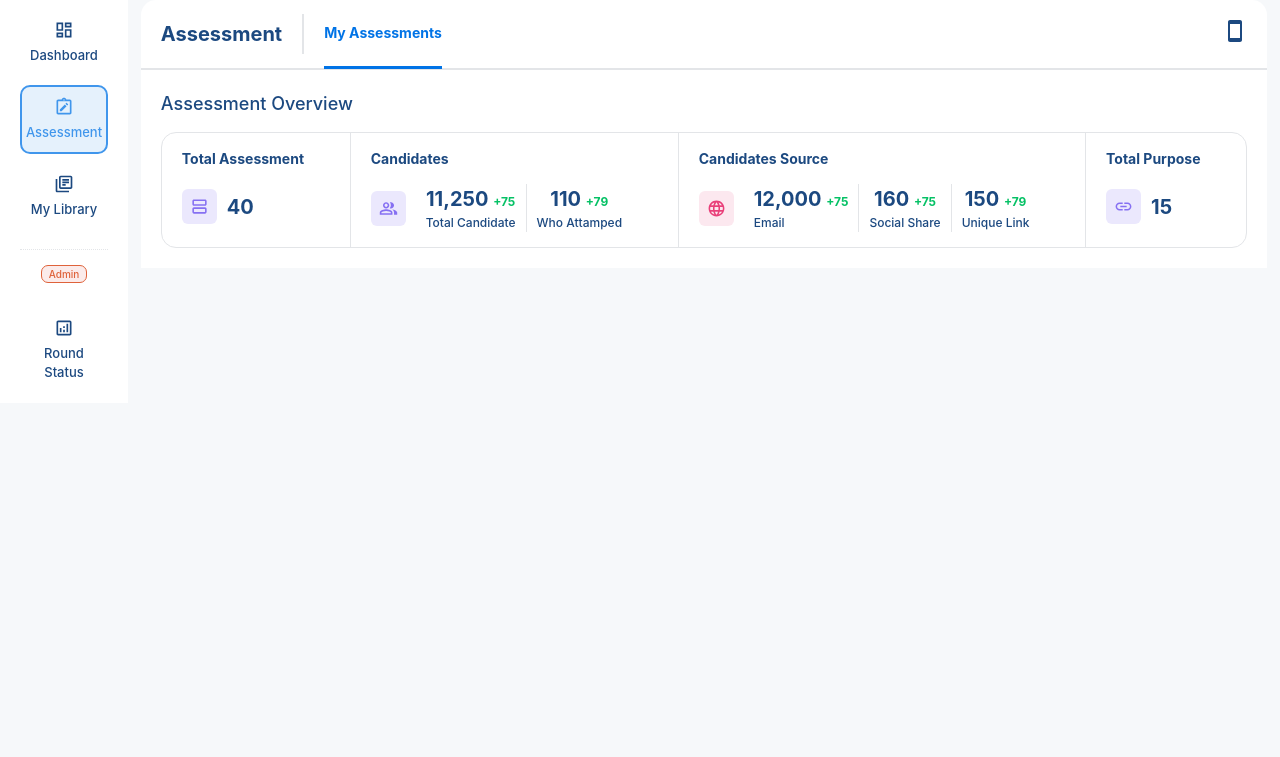
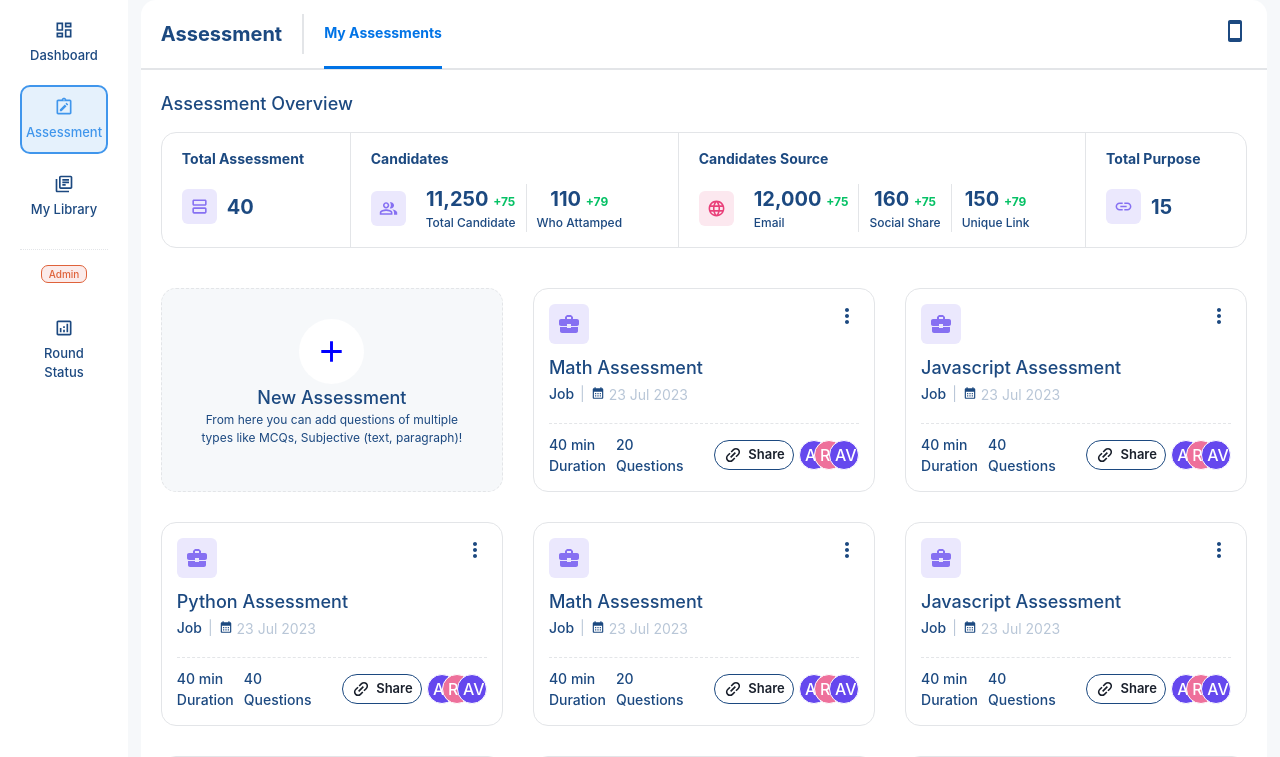
Before and after one commit to ayush1013/Unstop_Assignment, a React (Create React App) app in the folder my-assignment/: page / in a window 1280 px wide. Shown: the top 757 px of the page. Built offline with nearby package versions, Linux system fonts and the light colour scheme.

Commit message:
assessment part done

```diff
--- /dev/null
+++ b/my-assignment/src/Components/Assessments.jsx
@@ -0,0 +1,148 @@
+import { Box, Button, Flex, Grid, Text } from "@chakra-ui/react";
+import React from "react";
+import { assessmentData } from "../Data/Assessments";
+import AddIcon from "@mui/icons-material/Add";
+import BusinessCenterIcon from "@mui/icons-material/BusinessCenter";
+import MoreVertIcon from "@mui/icons-material/MoreVert";
+import CalendarMonthIcon from "@mui/icons-material/CalendarMonth";
+import InsertLinkIcon from "@mui/icons-material/InsertLink";
+
+const Assessments = () => {
+  return (
+    <Box bgColor="white" p="20px">
+      <Grid
+        gridTemplateColumns={{
+          base: "repeat(1, 1fr)",
+          md: "repeat(2, 1fr)",
+          lg: "repeat(3, 1fr)",
+        }}
+        gap={{ base: "20px", md: "20px", lg: "30px" }}
+      >
+        <Box
+          p="30px"
+          borderRadius={"15px"}
+          border="1px solid #E3E5E8"
+          borderStyle={"dashed"}
+          bgColor="#F6F8FA"
+        >
+          <Button borderRadius="50%" w="65px" h="65px" bgColor="white">
+            <AddIcon fontSize="large" sx={{ color: "blue" }} />
+          </Button>
+          <Text fontWeight={"500"} fontSize={"18px"}>
+            New Assessment
+          </Text>
+          <Text fontSize={"12px"}>
+            From here you can add questions of multiple types like MCQs,
+            Subjective (text, paragraph)!
+          </Text>
+        </Box>
+        {assessmentData &&
+          assessmentData.map((elem) => (
+            <Box p="15px" borderRadius={"15px"} border="1px solid #E3E5E8">
+              <Flex w="100%" justifyContent={"space-between"}>
+                <BusinessCenterIcon
+                  sx={{
+                    color: "#8670F2",
+                    backgroundColor: "#EBE8FD",
+                    padding: "8px",
+                    width: "40px",
+                    height: "40px",
+                    borderRadius: "6px",
+                  }}
+                />
+                <MoreVertIcon />
+              </Flex>
+              <Text
+                fontWeight={"500"}
+                fontSize={"18px"}
+                textAlign={"left"}
+                mt="10px"
+              >
+                {elem.title}
+              </Text>
+              <Flex gap="6px" alignItems={"center"} fontSize={"14px"}>
+                <Text fontWeight={"500"}>{elem.category}</Text>
+                <Text color={"#B8C6D7"}>|</Text>
+                <Text color={"#B8C6D7"}>
+                  {" "}
+                  <CalendarMonthIcon
+                    sx={{
+                      color: "#1C4980",
+                      marginTop: "5px",
+                      fontSize: "14px",
+                    }}
+                  />{" "}
+                  {elem.date}
+                </Text>
+              </Flex>
+              <Flex
+                w="100%"
+                mt="18px"
+                borderTop="1px solid #E3E5E8"
+                borderStyle={"dashed"}
+                pt="10px"
+                justifyContent={"space-between"}
+                alignItems={"center"}
+              >
+                <Flex gap="10px">
+                  <Box textAlign={"left"} fontWeight={"500"} fontSize={"14px"}>
+                    <Text>{elem.duration}</Text>
+                    <Text>Duration</Text>
+                  </Box>
+                  <Box textAlign={"left"} fontWeight={"500"} fontSize={"14px"}>
+                    <Text>{elem.question}</Text>
+                    <Text>Questions</Text>
+                  </Box>
+                </Flex>
+                <Flex>
+                  <Button
+                    h="30px"
+                    w="80px"
+                    fontSize={"13px"}
+                    bgColor={"white"}
+                    border="1px solid #1C4980"
+                    borderRadius={"15px"}
+                  >
+                    {" "}
+                    <InsertLinkIcon
+                      sx={{
+                        transform: "rotate(-45deg)",
+                        fontSize: "20px",
+                        marginRight: "5px",
+                      }}
+                    />{" "}
+                    Share{" "}
+                  </Button>
+                  <Flex ml="20px">
+                    {elem.attendees.length > 0 &&
+                      elem.attendees.map((el) => (
+                        <Box
+                          key={el.id}
+                          w="30px"
+                          pl="5px"
+                          h="30px"
+                          ml="-15px"
+                          border={"1px solid white"}
+                          borderRadius={"50%"}
+                          color="white"
+                          fontWeight={"500"}
+                          textAlign={"center"}
+                          display={"flex"}
+                          alignItems={"center"}
+                          bgColor={el.name[0] === "A" ? "#6548EE" : "#EE709B"}
+                        >
+                          {el.name[0]}
+                          {el.name.split(" ")[1][0]}
+                        </Box>
+                      ))}
+                  </Flex>
+                </Flex>
+              </Flex>
+            </Box>
+          ))}
+      </Grid>
+    </Box>
+  );
+};
+
+export default Assessments;
--- a/my-assignment/src/Components/SideNav.jsx
+++ b/my-assignment/src/Components/SideNav.jsx
@@ -7,17 +7,15 @@ import AnalyticsOutlinedIcon from "@mui/icons-material/AnalyticsOutlined";
 
 const SideNav = () => {
   return (
-    <Grid
-      gap="10px"
-      bgColor="white"
-      w={{base:"15%", md:"15%", lg:"10%"}}
-      p="10px 20px "
-      fontSize={"13px"}
-      fontWeight={"500"}
-      position ="fixed"
+    <Box
+      position="fixed"
       zIndex="10"
       top="0"
+      bgColor="white"
+      w={{ base: "15%", md: "15%", lg: "10%" }}
+      h="100vh"
     >
+      <Grid gap="10px" p="10px 20px " fontSize={"13px"} fontWeight={"500"}>
         <Box p="10px">
           <DashboardOutlinedIcon fontSize="small" />
           <Text>Dashboard</Text>
@@ -60,6 +58,7 @@ const SideNav = () => {
           <Text>Round Status</Text>
         </Box>
       </Grid>
+    </Box>
   );
 };
 
--- /dev/null
+++ b/my-assignment/src/Data/Assessments.js
@@ -0,0 +1,200 @@
+export const assessmentData = [
+  {
+    id: 1,
+    title: "Math Assessment",
+    category: "Job",
+    date: "23 Jul 2023",
+    duration: "40 min",
+    question: "20",
+    attendees: [
+      {
+        id: 1,
+        name: "Amit Jaiswal",
+      },
+      {
+        id: 3,
+        name: "Rahul Rathore",
+      },
+      {
+        id: 2,
+        name: "Ayush Verma",
+      },
+    ],
+  },
+  {
+    id: 2,
+    title: "Javascript Assessment",
+    category: "Job",
+    date: "23 Jul 2023",
+    duration: "40 min",
+    question: "40",
+    attendees: [
+      {
+        id: 1,
+        name: "Amit Jaiswal",
+      },
+      {
+        id: 3,
+        name: "Rahul Rathore",
+      },
+      {
+        id: 2,
+        name: "Ayush Verma",
+      },
+    ],
+  },
+  {
+    id: 2,
+    title: "Python Assessment",
+    category: "Job",
+    date: "23 Jul 2023",
+    duration: "40 min",
+    question: "40",
+    attendees: [
+      {
+        id: 1,
+        name: "Amit Jaiswal",
+      },
+      {
+        id: 3,
+        name: "Rahul Rathore",
+      },
+      {
+        id: 2,
+        name: "Ayush Verma",
+      },
+    ],
+  },
+  {
+    id: 1,
+    title: "Math Assessment",
+    category: "Job",
+    date: "23 Jul 2023",
+    duration: "40 min",
+    question: "20",
+    attendees: [
+      {
+        id: 1,
+        name: "Amit Jaiswal",
+      },
+      {
+        id: 3,
+        name: "Rahul Rathore",
+      },
+      {
+        id: 2,
+        name: "Ayush Verma",
+      },
+    ],
+  },
+  {
+    id: 2,
+    title: "Javascript Assessment",
+    category: "Job",
+    date: "23 Jul 2023",
+    duration: "40 min",
+    question: "40",
+    attendees: [
+      {
+        id: 1,
+        name: "Amit Jaiswal",
+      },
+      {
+        id: 3,
+        name: "Rahul Rathore",
+      },
+      {
+        id: 2,
+        name: "Ayush Verma",
+      },
+    ],
+  },
+  {
+    id: 2,
+    title: "Python Assessment",
+    category: "Job",
+    date: "23 Jul 2023",
+    duration: "40 min",
+    question: "40",
+    attendees: [
+      {
+        id: 1,
+        name: "Amit Jaiswal",
+      },
+      {
+        id: 3,
+        name: "Rahul Rathore",
+      },
+      {
+        id: 2,
+        name: "Ayush Verma",
+      },
+    ],
+  },
+  {
+    id: 1,
+    title: "Math Assessment",
+    category: "Job",
+    date: "23 Jul 2023",
+    duration: "40 min",
+    question: "20",
+    attendees: [
+      {
+        id: 1,
+        name: "Amit Jaiswal",
+      },
+      {
+        id: 3,
+        name: "Rahul Rathore",
+      },
+      {
+        id: 2,
+        name: "Ayush Verma",
+      },
+    ],
+  },
+  {
+    id: 2,
+    title: "Javascript Assessment",
+    category: "Job",
+    date: "23 Jul 2023",
+    duration: "40 min",
+    question: "40",
+    attendees: [
+      {
+        id: 1,
+        name: "Amit Jaiswal",
+      },
+      {
+        id: 3,
+        name: "Rahul Rathore",
+      },
+      {
+        id: 2,
+        name: "Ayush Verma",
+      },
+    ],
+  },
+  {
+    id: 2,
+    title: "Python Assessment",
+    category: "Job",
+    date: "23 Jul 2023",
+    duration: "40 min",
+    question: "40",
+    attendees: [
+      {
+        id: 1,
+        name: "Amit Jaiswal",
+      },
+      {
+        id: 3,
+        name: "Rahul Rathore",
+      },
+      {
+        id: 2,
+        name: "Ayush Verma",
+      },
+    ],
+  },
+];
--- a/my-assignment/src/Pages/Home.jsx
+++ b/my-assignment/src/Pages/Home.jsx
@@ -3,6 +3,7 @@ import React from "react";
 import SideNav from "../Components/SideNav";
 import Navbar from "../Components/Navbar";
 import Overview from "../Components/Overview";
+import Assessments from "../Components/Assessments";
 
 const Home = () => {
   return (
@@ -16,6 +17,7 @@ const Home = () => {
       >
         <Navbar />
         <Overview />
+        <Assessments/>
       </Box>
     </Flex>
   );
```
Lines whose indentation alone changed are shown as unchanged.
